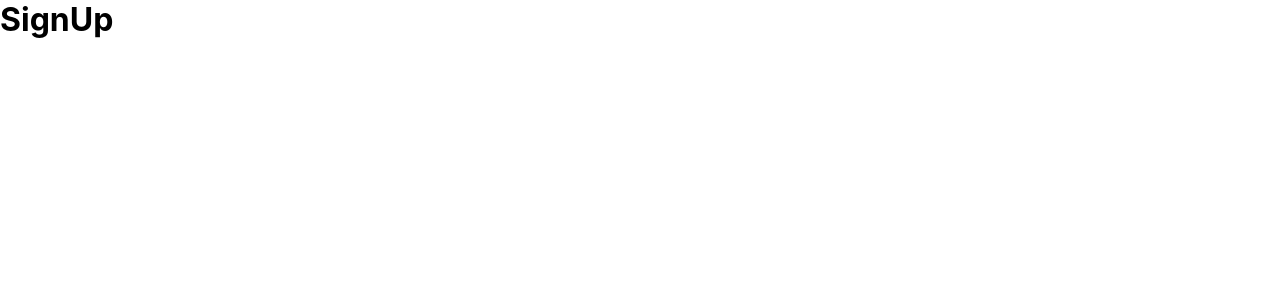
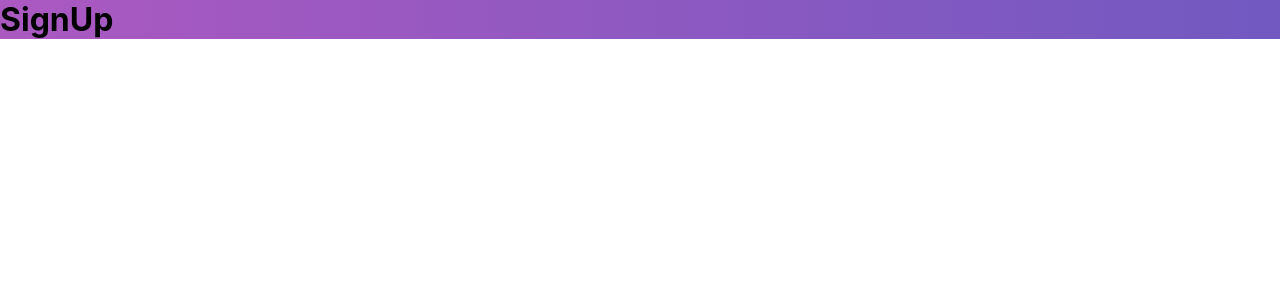
Before and after one commit to fleflis/gobarber-frontend, a React (Create React App) app: page /register in a window 1280 px wide. Shown: the top 300 px of the page. Built offline with nearby package versions, Linux system fonts and the light colour scheme.

Commit message:
Layouts nas rotas, condicional por página

```diff
--- /dev/null
+++ b/src/pages/_layouts/auth/index.js
@@ -0,0 +1,12 @@
+import React from 'react';
+import PropTypes from 'prop-types';
+
+import { Wrapper } from './styles';
+
+export default function AuthLayout({ children }) {
+  return <Wrapper>{children}</Wrapper>;
+}
+
+AuthLayout.propTypes = {
+  children: PropTypes.element.isRequired,
+};
--- /dev/null
+++ b/src/pages/_layouts/auth/styles.js
@@ -0,0 +1,6 @@
+import styled from 'styled-components';
+
+export const Wrapper = styled.div`
+  height: 100%;
+  background: linear-gradient(-90deg, #7159c1, #ab59c1);
+`;
--- /dev/null
+++ b/src/pages/_layouts/default/index.js
@@ -0,0 +1,12 @@
+import React from 'react';
+import PropTypes from 'prop-types';
+
+import { Wrapper } from './styles';
+
+export default function DefaultLayout({ children }) {
+  return <Wrapper>{children}</Wrapper>;
+}
+
+DefaultLayout.propTypes = {
+  children: PropTypes.element.isRequired,
+};
--- /dev/null
+++ b/src/pages/_layouts/default/styles.js
@@ -0,0 +1,6 @@
+import styled from 'styled-components';
+
+export const Wrapper = styled.div`
+  height: 100%;
+  background: #333;
+`;
--- a/src/routes/Route.js
+++ b/src/routes/Route.js
@@ -1,6 +1,9 @@
 import React from 'react';
 import PropTypes from 'prop-types';
 import { Route, Redirect } from 'react-router-dom';
+
+import AuthLayout from '../pages/_layouts/auth';
+import DefaultLayout from '../pages/_layouts/default';
 
 export default function RouteWrapper({
   component: Component,
@@ -16,7 +19,18 @@ export default function RouteWrapper({
     return <Redirect to="/dashboard" />;
   }
 
-  return <Route {...rest} component={Component} />;
+  const Layout = signed ? DefaultLayout : AuthLayout;
+
+  return (
+    <Route
+      {...rest}
+      render={props => (
+        <Layout>
+          <Component {...props} />
+        </Layout>
+      )}
+    />
+  );
 }
 
 RouteWrapper.propTypes = {
```
Also changed, not shown: .eslintrc.js.
